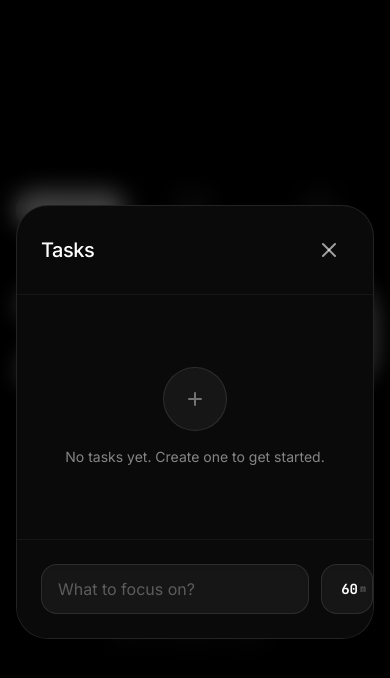
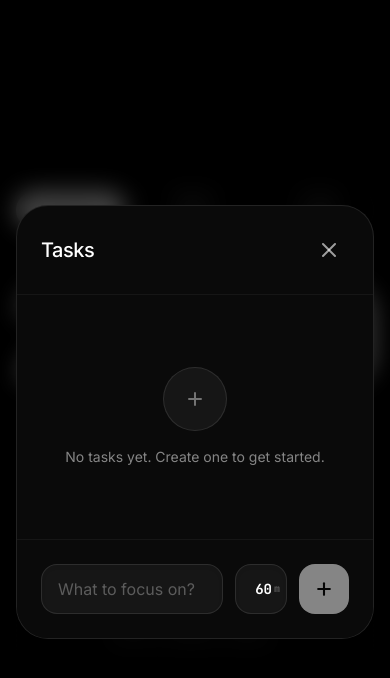
Before and after one commit to mahinite/Tawt, a React (Vite) app: page / in a window 390 px wide. Both pictures are taken after a click on the element "Click to select a task...". Shown: the top 678 px of the page. Built offline with nearby package versions, Linux system fonts and the light colour scheme.

Commit message:
Fix mobile overflow in task input row

```diff
--- a/src/components/tasks/TaskPanel.tsx
+++ b/src/components/tasks/TaskPanel.tsx
@@ -79,7 +79,7 @@ export function TaskPanel({ isOpen, onClose }: TaskPanelProps) {
           value={draftTaskTitle}
           onChange={(e) => setDraftTaskTitle(e.target.value)}
           placeholder="What to focus on?"
-              className="flex-1 bg-white/5 border border-white/10 rounded-2xl px-4 py-3 placeholder:text-white/30 text-white focus:outline-none focus:border-white/30 transition-colors shadow-inner"
+          className="flex-1 min-w-0 bg-white/5 border border-white/10 rounded-2xl px-4 py-3 placeholder:text-white/30 text-white focus:outline-none focus:border-white/30 transition-colors shadow-inner"
         />
         <div className="w-[52px] bg-white/5 border border-white/10 rounded-2xl flex items-center pr-1.5 focus-within:border-white/30 transition-colors shadow-inner shrink-0 overflow-hidden">
           <input
@@ -97,14 +97,16 @@ export function TaskPanel({ isOpen, onClose }: TaskPanelProps) {
             min="1"
             className="w-full bg-transparent border-0 text-right pr-0.5 text-white focus:outline-none font-mono text-sm [appearance:textfield] [&::-webkit-outer-spin-button]:appearance-none [&::-webkit-inner-spin-button]:appearance-none"
           />
-              <span className="text-[10px] text-white/30 font-mono select-none pointer-events-none mb-0.5 shrink-0">m</span>
+          <span className="text-[10px] text-white/30 font-mono select-none pointer-events-none mb-0.5 shrink-0">
+            m
+          </span>
         </div>
         <button
           type="submit"
           className="w-[50px] bg-white text-black font-medium rounded-2xl hover:bg-gray-200 transition-colors flex items-center justify-center shrink-0 disabled:opacity-50 disabled:hover:bg-white"
           disabled={!draftTaskTitle.trim()}
         >
-              <Plus size={20} strokeWidth={2.5}/>
+          <Plus size={20} strokeWidth={2.5} />
         </button>
       </form>
     </div>
```
Lines whose indentation alone changed are shown as unchanged.
